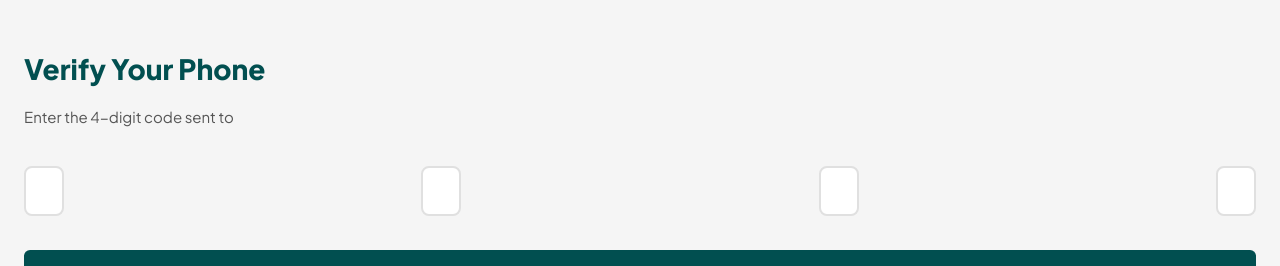
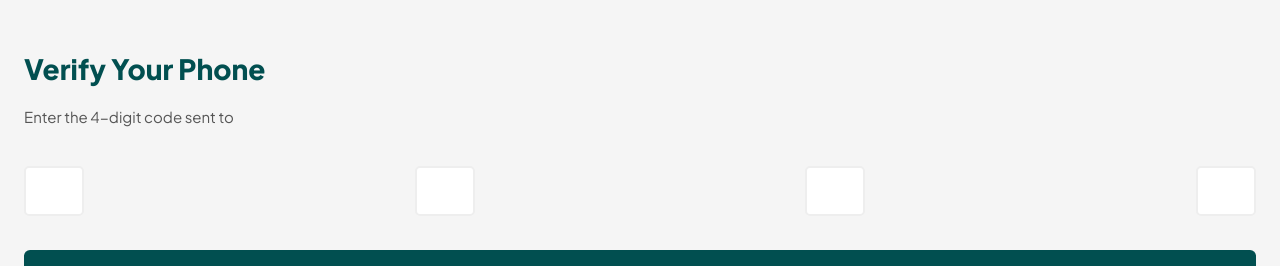
Before and after one commit to ay30bg/droppa, a React (Create React App) app: page /verify in a window 1280 px wide. Shown: the top 266 px of the page. Built offline with nearby package versions, Linux system fonts and the light colour scheme.

Commit message:
Update verify.css

```diff
--- a/src/styles/verify.css
+++ b/src/styles/verify.css
@@ -32,12 +32,12 @@
 }
 
 .otp-input {
-  width: 40px;
+  width: 60px;
   height: 50px;
   font-size: 24px;
   text-align: center;
-  border: 2px solid #e0e0e0;
-  border-radius: 8px;
+  border: 2px solid #eee;
+  border-radius: 5px;
   outline: none;
   transition: border-color 0.3s;
 }
```
